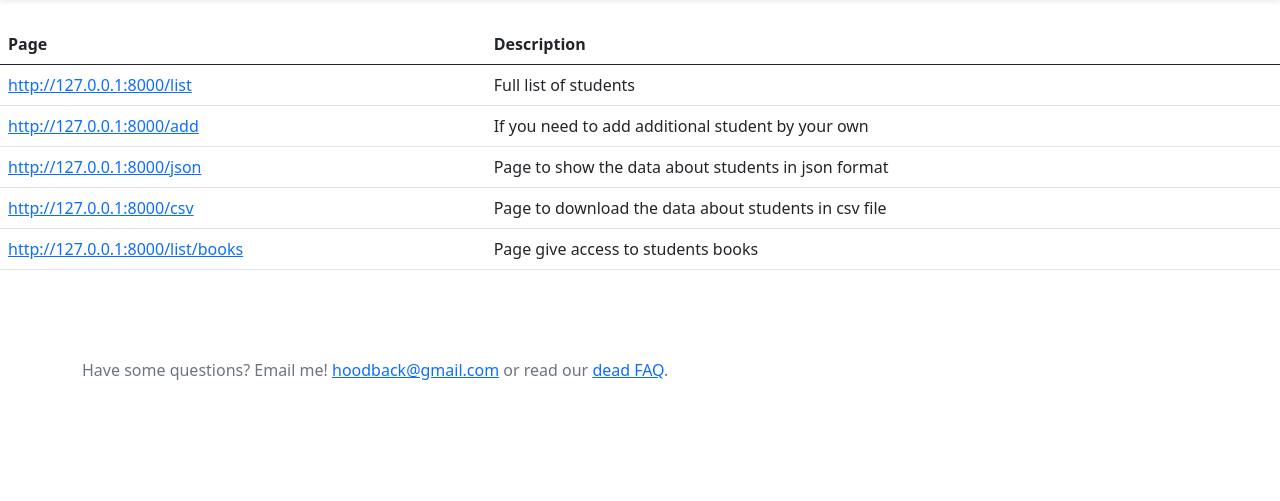
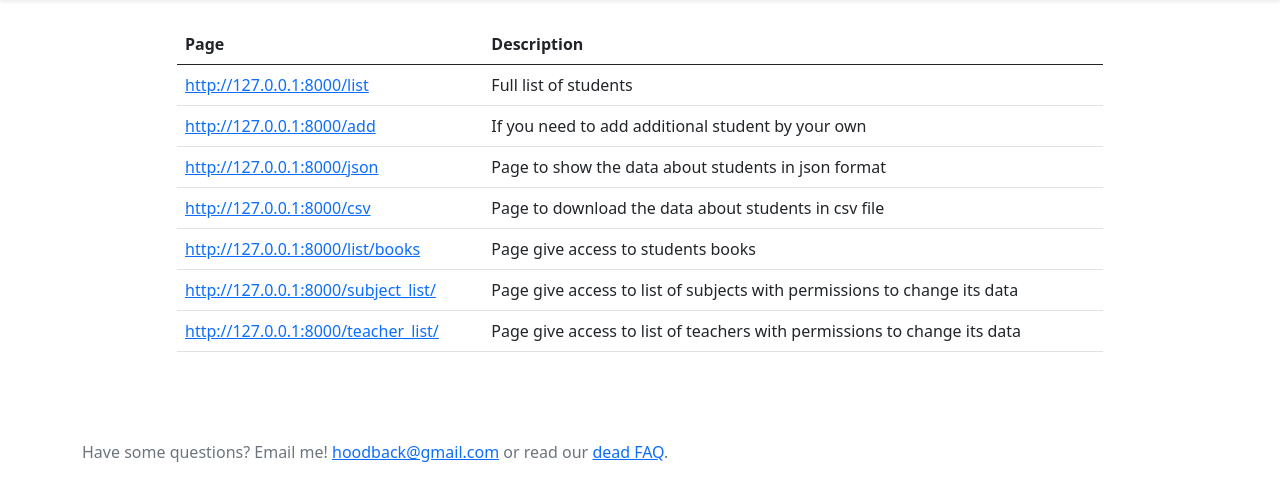
Before and after one commit to freddybone1/backend_HT6, a Django app: page / in a window 1280 px wide. Shown: the part 58-559 px from the top of the page. Run offline with Django 3.2, Linux system fonts and the light colour scheme; parts of the project's set-up code (start-up, migrations or seed data) failed here and were passed over.

Commit message:
add new urls to main page

```diff
--- a/home/templates/main_page.html
+++ b/home/templates/main_page.html
@@ -22,6 +22,14 @@
   </div>
 </header>
 
+
+<div class="container">
+
+  <div class="row align-items-center">
+    <div class="col">
+
+    </div>
+    <div class="col-10">
       <br>
       <table class="table">
         <thead>
@@ -57,8 +65,24 @@
             <td>Page give access to students books</td>
           </tr>
 
+          <tr>
+            <td><a href="{% url 'page_subject_list' %}">http://127.0.0.1:8000/subject_list/</a></td>
+            <td>Page give access to list of subjects with permissions to change its data</td>
+          </tr>
+
+          <tr>
+            <td><a href="{% url 'page_teacher_list' %}">http://127.0.0.1:8000/teacher_list/</a></td>
+            <td>Page give access to list of teachers with permissions to change its data</td>
+          </tr>
+
         </tbody>
       </table>
       <br>
+    </div>
+    <div class="col">
+    </div>
+  </div>
+
+</div>
 {% include 'footer.html' %}
 {% endblock %}
```
Lines whose indentation alone changed are shown as unchanged.
